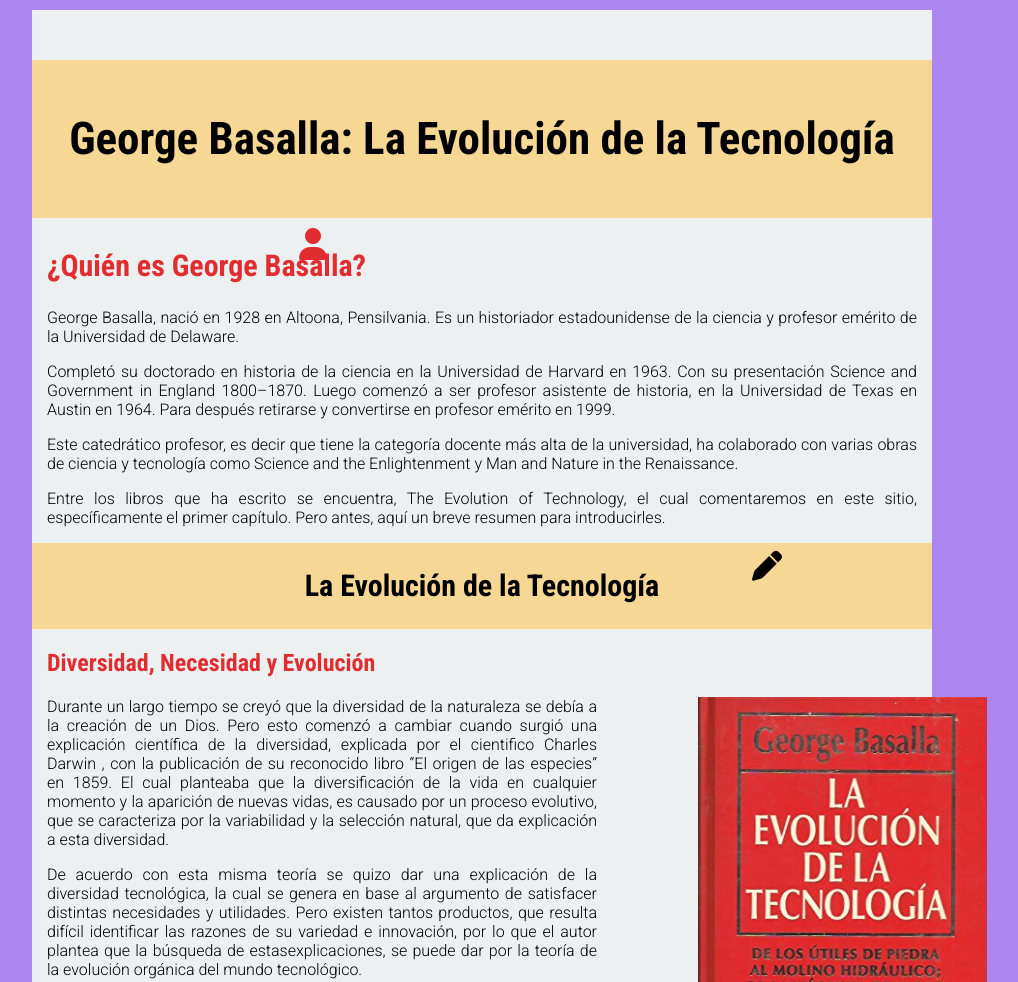
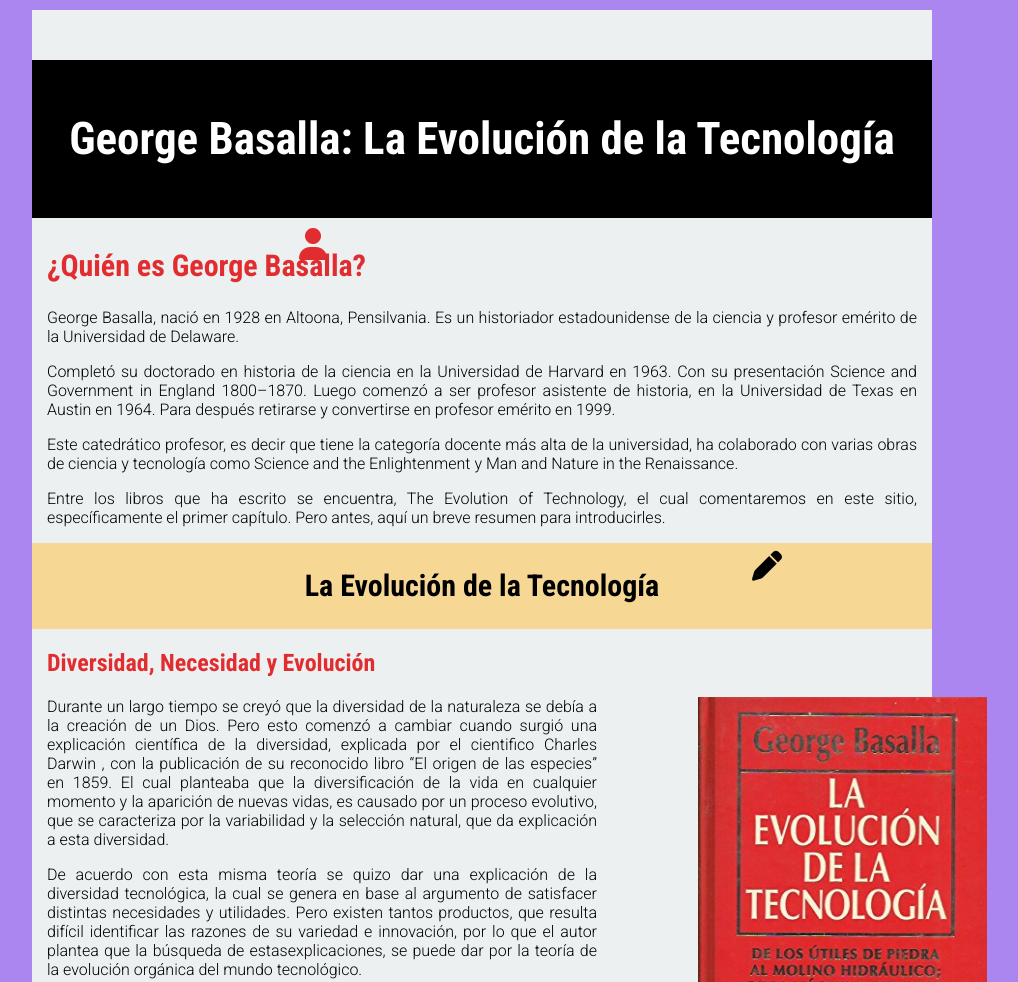
Before and after one commit to Maria-Sara/m02-gXX, a plain HTML site: page index.html in a window 1280 px wide. Shown: the top 982 px of the page, without its empty margins (158-1176 px from the left). Drawn offline with Linux system fonts and the light colour scheme.

Commit message:
cambio de color del título principal

```diff
--- a/style.css
+++ b/style.css
@@ -1,7 +1,7 @@
 body {background: rgb(171, 134, 240);}
 
 #contenedor {
-	color: black;
+	color: white;
 	width: 900px;
 	padding: 20px 0px;
 	margin: 30px;
@@ -13,7 +13,7 @@ body {background: rgb(171, 134, 240);}
 }
 
 .tit {
-	background-color: #f7d794;
+	background-color: black;
 	width: 900px;
 	padding: 15px 0px;
 	margin: 30px 0px;
```
